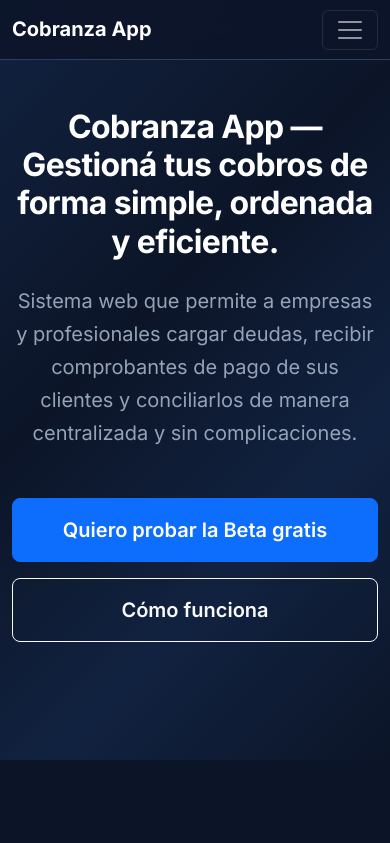
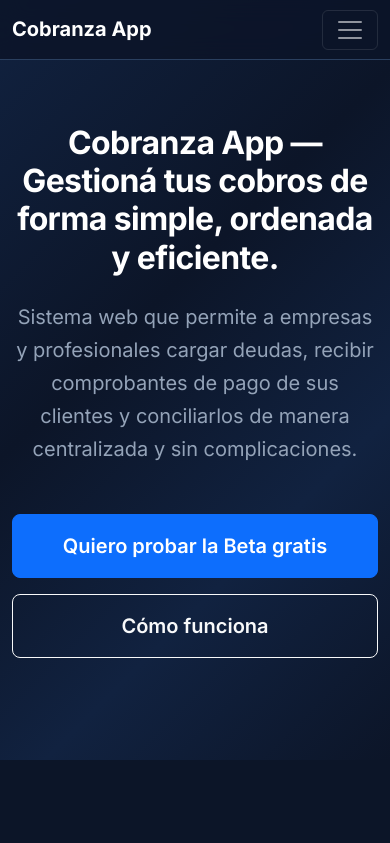
Before and after one commit to kazuyakuza/cobranza-app_landing, a Vue app: page / in a window 390 px wide. Shown: the top 843 px of the page. Built offline with nearby package versions, Linux system fonts and the light colour scheme.

Commit message:
feat: increase mobile padding — hero top and footer bottom for floating CTA clearance

```diff
--- a/src/components/landing/Footer.vue
+++ b/src/components/landing/Footer.vue
@@ -140,6 +140,10 @@ function scrollToSection(sectionId: string): void {
 }
 
 @media (max-width: 767.98px) {
+  .footer-section {
+    padding-bottom: 5rem;
+  }
+
   .footer-phrase {
     font-size: 1rem;
   }
--- a/src/components/landing/HeroSection.vue
+++ b/src/components/landing/HeroSection.vue
@@ -109,6 +109,7 @@ function scrollToSolution(): void {
 @media (max-width: 767.98px) {
   .hero-section {
     min-height: 90vh;
+    padding-top: calc(var(--navbar-height) + 2rem);
   }
 
   .hero-title {
```
